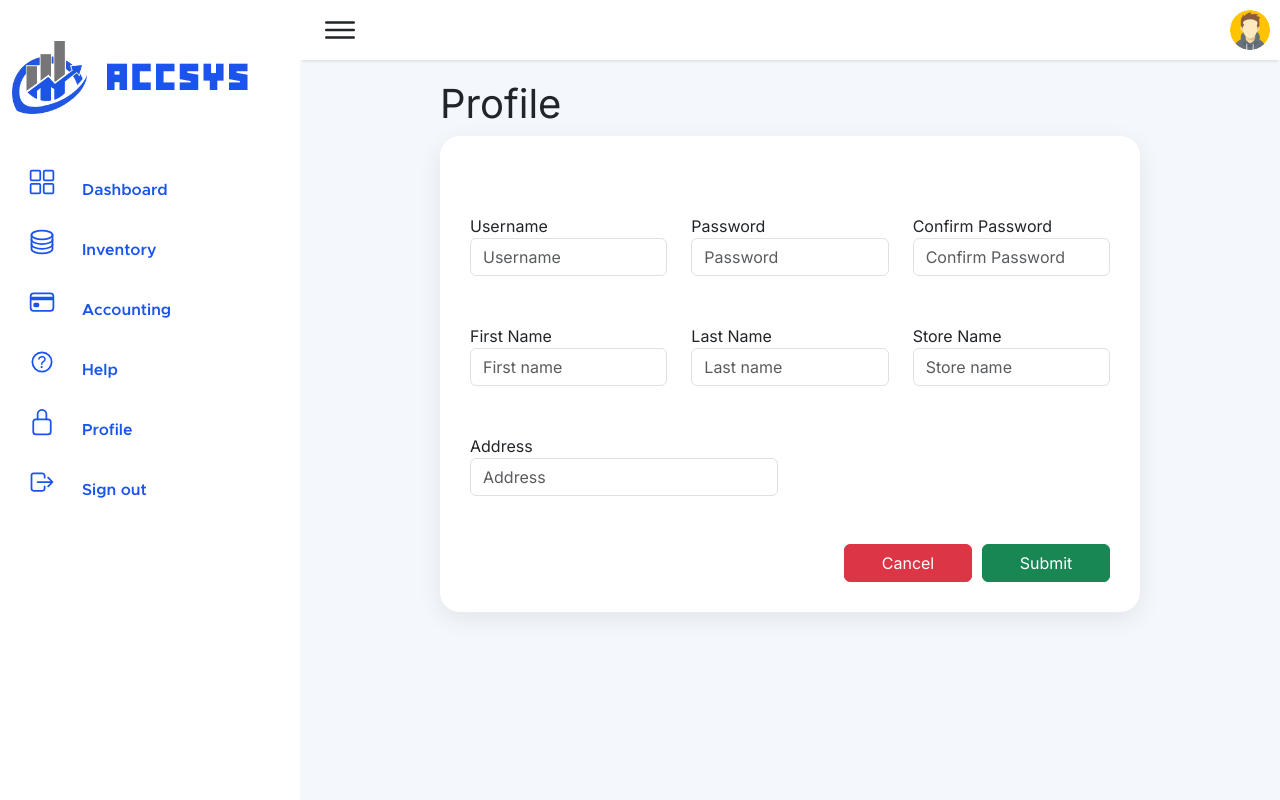
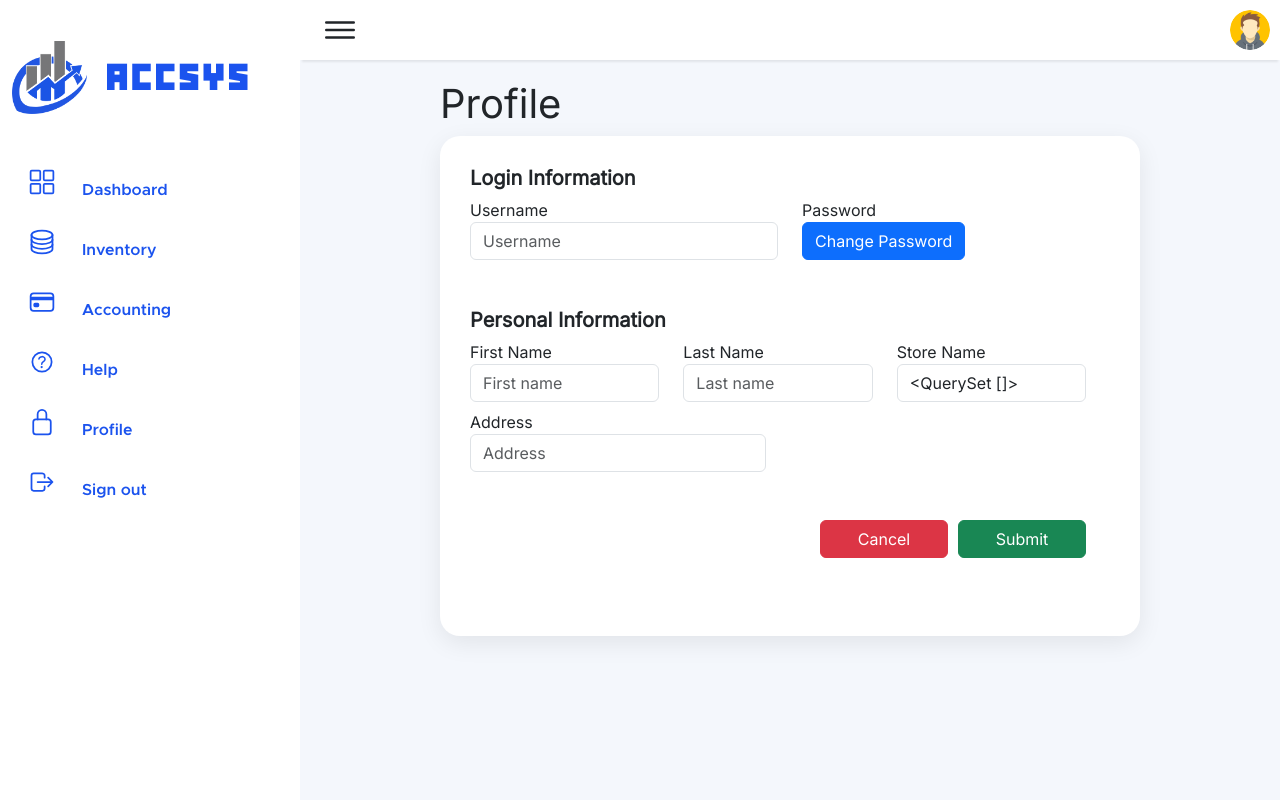
Before and after one commit to 0x0000017/accsys, a Django app: page /profile in a window 1280 px wide. Run offline with Django 4.2, Linux system fonts and the light colour scheme; data that the repository does not hold is empty; some web fonts are replaced.

Commit message:
minor update
password in profile can be updated

```diff
--- a/Main/views.py
+++ b/Main/views.py
@@ -18,7 +18,6 @@
 def home(request):
     return render(request, 'Main/Login/home.html')
 
-
 def login_view(request):
     if request.method == 'POST':
         username = request.POST['username']
@@ -34,11 +33,9 @@
     else:
         return render(request, 'Main/Login/login.html')
 
-
 def logout_view(request):
     logout(request)
     return HttpResponseRedirect(reverse('login'))
-
 
 def register(request):
     if request.method == 'POST':
@@ -123,7 +120,6 @@
         'store': store,
     })
 
-
 def inventory(request, item_filter):
     user = request.user
     store = Store.objects.filter(storeOwner=user.id)
@@ -139,7 +135,6 @@
         'all_items': items,
         'items': items[:20]
     })
-
 
 def create_item(request):
     user = request.user
@@ -159,7 +154,6 @@
 
         return HttpResponseRedirect(reverse('inventory', args=['all']))
 
-
 def update_item(request, item_id):
     if request.method == 'POST':
         item = Item.objects.get(id=item_id)
@@ -172,13 +166,11 @@
 
     return HttpResponseRedirect(reverse('inventory', args=['all']))
 
-
 def delete_item(request, item_id):
     item = Item.objects.get(id=item_id)
     item.delete()
 
     return HttpResponseRedirect(reverse('inventory', args=['all']))
-
 
 def accounting(request, filter_data):
     user = request.user
@@ -192,18 +184,27 @@
         'item_tail': Item.objects.filter(store__in=store).all()[:5:-1]
     })
 
-
 def profile(request):
     if request.method == 'POST':
+        user = User.objects.get(id=request.user.id)
+        store = Store.objects.get(storeName=user.id)
+
         password = request.POST.get('password')
         confirm_pass = request.POST.get('confirm_pass')
 
-        if password == confirm_pass:
-            user = User.objects.get(id=request.user.id)
+
+        first_name = request.POST.get('first_name')
+        last_name = request.POST.get('last_name')
+
+        store_name = request.POST.get('store_name')
+        addr = request.POST.get('address')
+
+        if password == confirm_pass and password != None and confirm_pass != None:
             user.set_password(password)
             user.save()
+            return HttpResponseRedirect(reverse('profile'))
 
-            return HttpResponseRedirect(reverse('profile'))
+
     else:
         return render(request, 'Main/Landing/profile.html', {
             'user': request.user,
--- a/templates/Main/Landing/profile.html
+++ b/templates/Main/Landing/profile.html
@@ -8,44 +8,69 @@
         <form method="post">
             {% csrf_token %}
             <div class ="profileCardBox">
-                <div class ="row mt-5 mb-5">
+                <div class ="row mb-5">
+                    <h5><b>Login Information</b></h5>
+                    <div class ="col-6">
+                        <label for="input-1">Username</label>
+                        <input type="text" class="form-control" autocomplete="off" name ="username" id ="username" placeholder="Username" value ="{{username}}">
+                    </div>
+                    <div class ="col-6">
+                        <label for="input-1">Password</label><br>
+                        <button type="button" class="btn btn-primary" data-bs-toggle="modal" data-bs-target="#exampleModal">
+                            Change Password
+                        </button>
+
+                        <div class="modal fade" id="exampleModal" tabindex="-1" aria-labelledby="exampleModalLabel" aria-hidden="true">
+                            <div class="modal-dialog">
+                              <div class="modal-content">
+                                <div class="modal-header">
+                                  <h1 class="modal-title fs-5" id="exampleModalLabel">Change Password</h1>
+                                  <button type="button" class="btn-close" data-bs-dismiss="modal" aria-label="Close"></button>
+                                </div>
+                                <div class="modal-body">
+                                    <div class="pwfield mb-3">
+                                        <label for="input-1">New Password</label>
+                                        <input type="password" class="form-control" autocomplete="off" id ="tmppw" placeholder="Password" value ="" required>
+                                    </div>
+                                    <div class="pwfield mb-3">
+                                        <label for="input-1">Confirm Password</label>
+                                        <input type="password" class="form-control" autocomplete="off" id ="tmpcpw" placeholder="Confirm Password" value ="" required>
+                                    </div>
+                                </div>
+                                <div class="modal-footer">
+                                    <button type="button" class="btn btn-secondary" data-bs-dismiss="modal">Close</button>
+                                    <button type="button" onclick="storepw()" class="btn btn-primary" data-bs-dismiss="modal">Update Password</button>
+                                </div>
+                              </div>
+                            </div>
+                        </div>
+
+                    </div>
+
+                <div class ="row mt-5 mb-2">
+                    <h5><b>Personal Information</b></h5>
                     <div class ="col">
-                        <label for="input-1">Username</label>
-                        <input type="text" class="form-control" autocomplete="off" id ="username" placeholder="Username" value ="{{username}}">
+                        <label for="input-4">First Name</label>
+                        <input type="text" class="form-control" name ="first_name" id ="firstName" placeholder="First name" value="{{user.first_name}}">
                     </div>
                     <div class ="col">
-                        <label for="input-2">Password</label>
-                        <input type="password" class="form-control" autocomplete="off" name="password" id="password" placeholder="Password">
+                        <label for="input-5">Last Name</label>
+                        <input type="text" class="form-control" name ="last_name" id ="lastName" placeholder="Last name" value="{{user.last_name}}">
                     </div>
                     <div class ="col">
-                        <label for="input-3">Confirm Password</label>
-                        <input type="password" class="form-control" autocomplete="off" name="confirm_pass" id="confirmpass" placeholder="Confirm Password">
+                        <label for="input-6">Store Name</label>
+                        <input type="text" class="form-control" name ="store_name" id ="storeName" placeholder="Store name" value="{{ store }}">
                     </div>
                 </div>
                 <div class ="row mb-5">
                     <div class ="col">
-                        <label for="input-4">First Name</label>
-                        <input type="text" class="form-control" id ="firstName" placeholder="First name" value="{{user.first_name}}">
+                        <label for="input-8">Address</label>
+                        <input type="text" class="form-control" name ="address" id ="address" placeholder="Address">
                     </div>
                     <div class ="col">
-                        <label for="input-5">Last Name</label>
-                        <input type="text" class="form-control" id ="lastName" placeholder="Last name" value="{{user.last_name}}">
+                        <input type="hidden" id="password" name="password" value="">
+                        <input type="hidden" id="confirm_pass" name="confirm_pass" value="">
                     </div>
-                    <div class ="col">
-                        <label for="input-6">Store Name</label>
-                        <input type="text" class="form-control" id ="storeName" placeholder="Store name" value="{{ store.storeName }}">
-                    </div>
-                </div>
-                <div class ="row mb-5">
-                    <!-- <div class ="col">
-                        <label for="input-7">Contact Number</label>
-                        <input type="text" class="form-control" id ="contactNum" placeholder="Contact Number">
-                    </div> -->
-                    <div class ="col">
-                        <label for="input-8">Address</label>
-                        <input type="text" class="form-control" id ="address" placeholder="Address">
-                    </div>
-                    <div class ="col"></div>
                 </div>
                 <div class ="row">
                     <div class ="col"></div>
@@ -59,4 +84,18 @@
         </form>
     </div>
 </div>
+<script>
+    function storepw() {
+        temp_pw = document.getElementById("tmppw").value;
+        temp_cpw = document.getElementById("tmpcpw").value;
+
+        password = document.getElementById("password");
+        confirm_pass = document.getElementById("confirm_pass");
+
+        password.value = temp_pw;
+        confirm_pass.value = temp_cpw;
+
+        alert("Password is saved. Click 'Submit' to update.");
+    }
+</script>
 {% endblock %}
```
